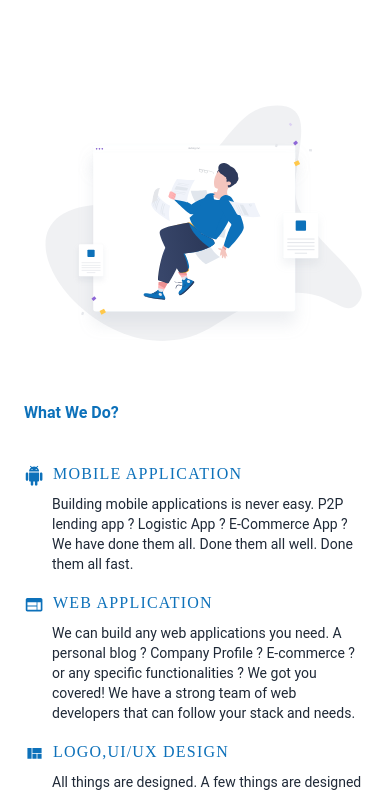
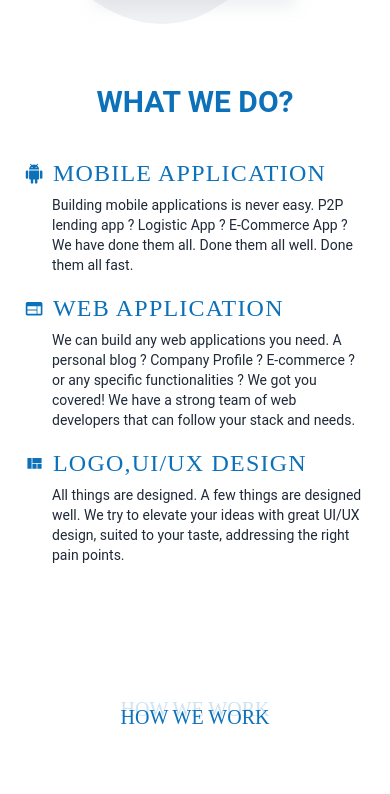
Before and after one commit to alamin-cse44/infineIT-client, a React (Vite) app: page / in a window 390 px wide. Shown: the part 898-1692 px from the top of the page. Built offline with nearby package versions, Linux system fonts and the light colour scheme.

Commit message:
Fix: headings and clients img

```diff
--- a/src/common/Headings.jsx
+++ b/src/common/Headings.jsx
@@ -3,8 +3,8 @@ import './Headings.scss'
 const Headings = ({heading, blurHeading}) => {
   return (
     <div className='headings text-center'>
-      <p className='headings-blur lg:text-6xl sm:text-5xl'>{blurHeading}</p>
-      <p className='headings-bold lg:text-5xl sm:text-3xl lg:-mt-12 -mt-16'>{heading}</p>
+      <p className='headings-blur lg:text-6xl text-xl'>{blurHeading}</p>
+      <p className='headings-bold lg:text-5xl text-xl lg:-mt-12 -mt-16'>{heading}</p>
     </div>
   )
 }
--- a/src/components/home/contact/Contact.jsx
+++ b/src/components/home/contact/Contact.jsx
@@ -30,7 +30,7 @@ const Contact = () => {
 
   return (
     <div className="mx-5 pt-[71px]" id="contact">
-      <Headings heading="Let’s Have a Coffe" blurHeading="CONTACT" />
+      <Headings heading="Let’s Have a Coffee" blurHeading="CONTACT" />
       <div className="hero min-h-screen">
         <div className="hero-content flex-col mt-12 gap-[50px] lg:flex-row-reverse">
           <img src={contactImg} className="w-[560px]" />
--- a/src/components/home/header/Clients.jsx
+++ b/src/components/home/header/Clients.jsx
@@ -47,7 +47,7 @@ const Clients = () => {
       <div className="flex flex-wrap gap-7 items-center justify-center mt-4 ">
         {fans.map((fan) => (
           <div>
-            <img src={fan.img} alt="" />
+            <img className="lg:w-[120px] w-[60px]" src={fan.img} alt="" />
           </div>
         ))}
       </div>
--- a/src/components/home/services/Services.jsx
+++ b/src/components/home/services/Services.jsx
@@ -11,7 +11,7 @@ const Services = () => {
         <div className="hero-content flex-col lg:flex-row">
           <img src={illustrationImg} className="w-[900px]" alt="" />
           <div>
-            <h1 className="lg:text-6xl font-bold mb-10 text-[#0D71BA]">What We Do?</h1>
+            <h1 className="lg:text-6xl text-3xl text-center uppercase font-bold mb-10 text-[#0D71BA]">What We Do?</h1>
             <ServicesShow
               img={mobileAppIcon}
               title="Mobile Application"
--- a/src/components/home/services/ServicesShow.jsx
+++ b/src/components/home/services/ServicesShow.jsx
@@ -4,10 +4,10 @@ const ServicesShow = ({ img, title, description }) => {
       <div className="mt-5">
         <div className="flex gap-2">
           <img src={img} alt="" className="" />
-          <h3 className="faq-box-title lg:text-2xl">{title}</h3>
+          <h3 className="faq-box-title text-2xl">{title}</h3>
         </div>
 
-        <p className="text-sm ms-7 mt-2">{description}</p>
+        <p className="lg:text-base text-sm ms-7 mt-2">{description}</p>
       </div>
     </div>
   );
```
